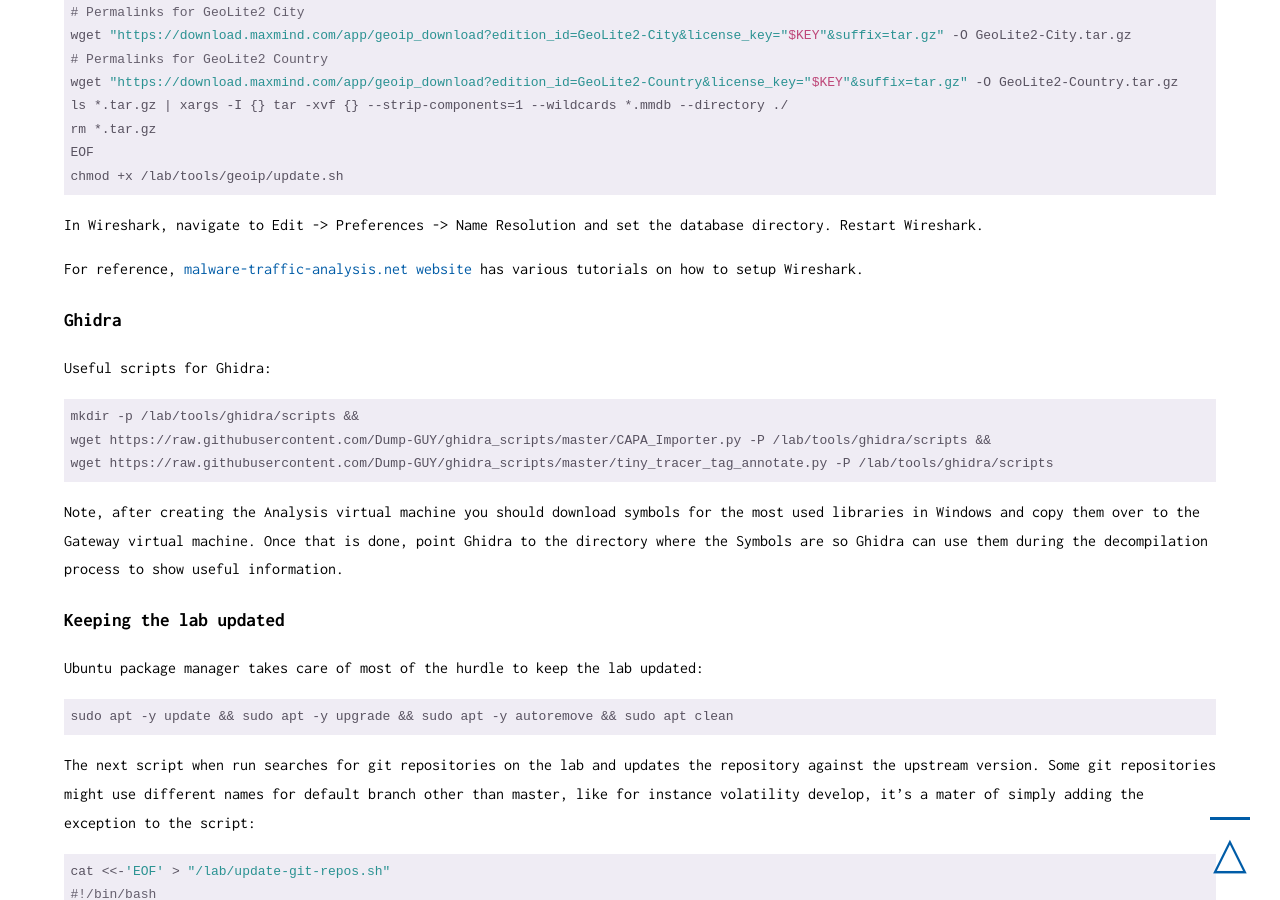
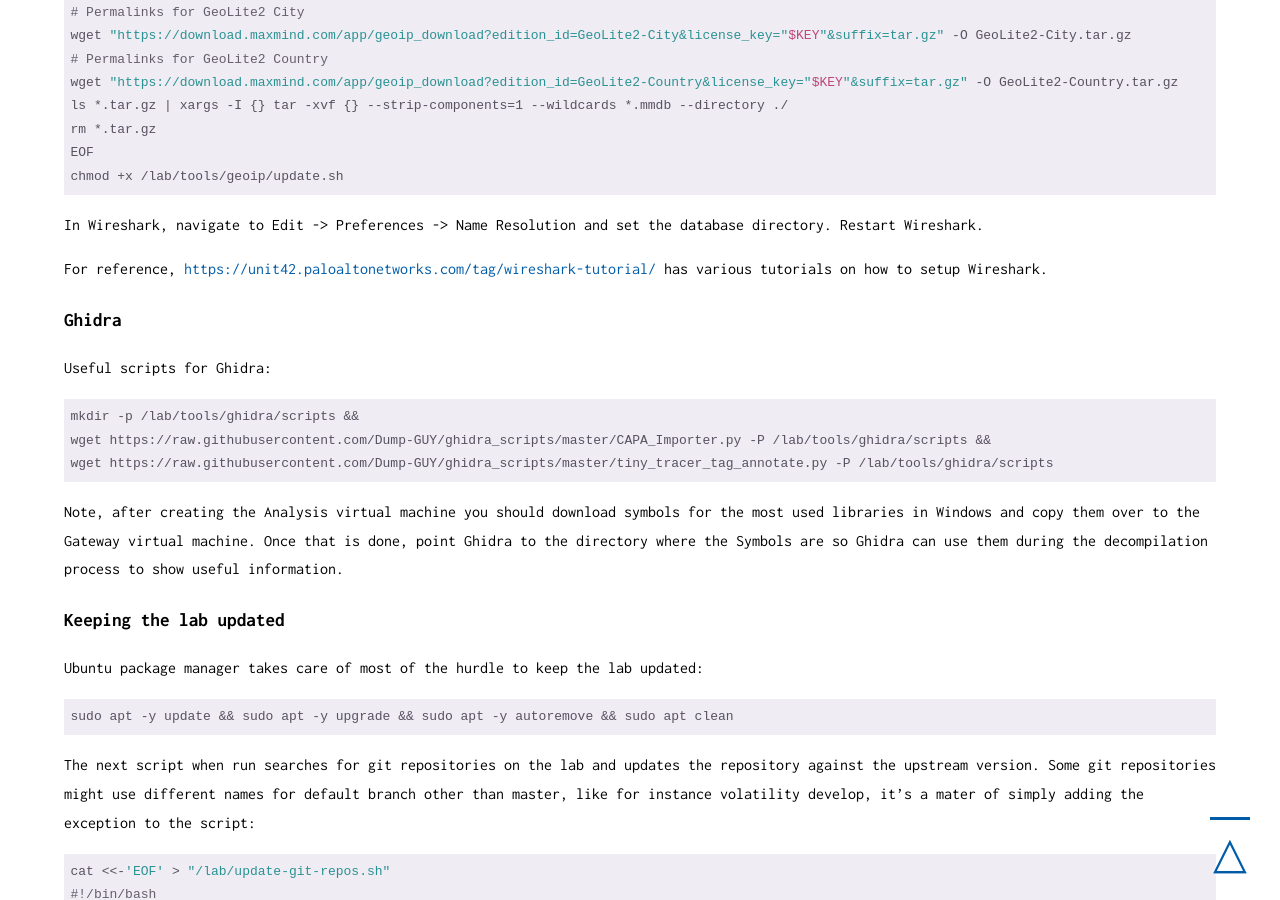
Before and after one commit to qwertzy-antonio-godinho/qwertzy-antonio-godinho.github.io, a Jekyll site: the page built from _posts/2021-02-08-Malware-Lab-Part-1-The-Gateway.md, in a window 1280 px wide and 900 px high, scrolled down 64951 px. Built offline with Jekyll 4.4.1, drawn with Linux system fonts in a browser that asks for light colours.

Commit message:
wireshark updated

```diff
--- a/_posts/2021-02-08-Malware-Lab-Part-1-The-Gateway.md
+++ b/_posts/2021-02-08-Malware-Lab-Part-1-The-Gateway.md
@@ -2192,7 +2192,7 @@ chmod +x /lab/tools/geoip/update.sh</code></pre>
 
 In Wireshark, navigate to Edit -> Preferences -> Name Resolution and set the database directory. Restart Wireshark.
 
-For reference, [malware-traffic-analysis.net website](https://malware-traffic-analysis.net/tutorials/index.html) has various tutorials on how to setup Wireshark.
+For reference, [https://unit42.paloaltonetworks.com/tag/wireshark-tutorial/](https://unit42.paloaltonetworks.com/tag/wireshark-tutorial/) has various tutorials on how to setup Wireshark.
 
 ## Ghidra
 
```
